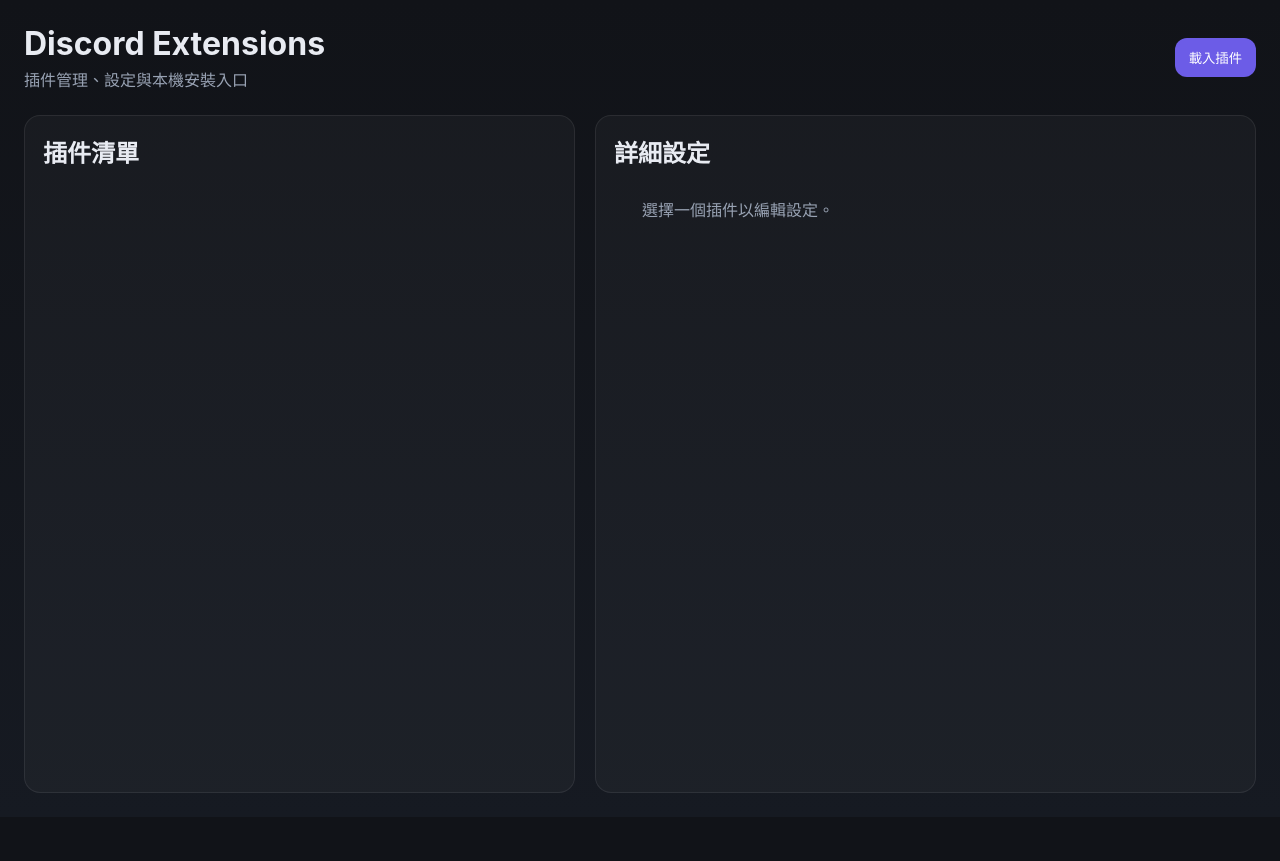
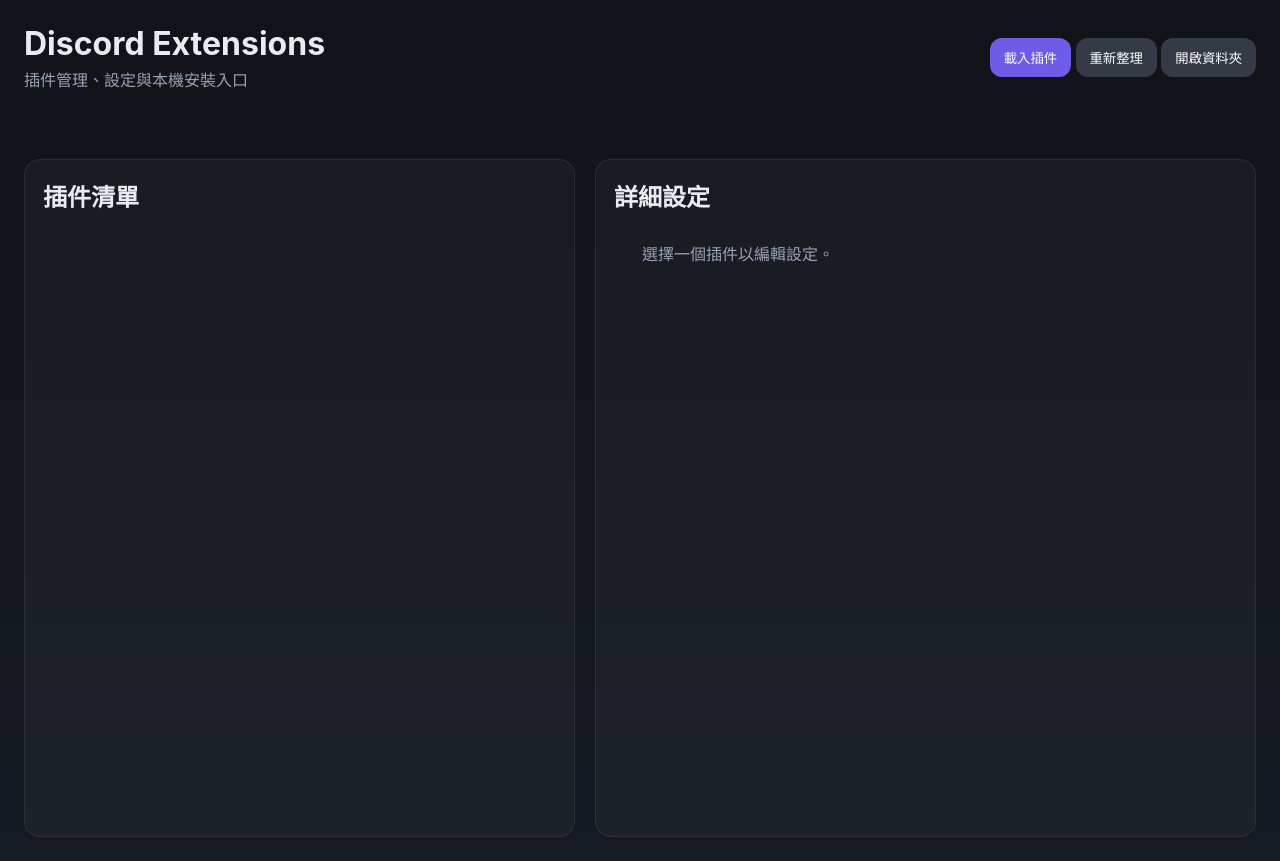
Before and after one commit to YanagiKH/Discord-Extensions, a website built with Vite: page src/renderer/index.html in a window 1280 px wide. Before the commit the page ends 817 px from the top, so only its background shows below. Built offline with nearby package versions, Linux system fonts and the light colour scheme.

Commit message:
Expose plugin import and workspace controls

```diff
--- a/src/renderer/index.html
+++ b/src/renderer/index.html
@@ -13,8 +13,14 @@
           <h1>Discord Extensions</h1>
           <p>插件管理、設定與本機安裝入口</p>
         </div>
-        <button id="importBtn" class="primary">載入插件</button>
+        <div class="toolbar">
+          <button id="importBtn" class="primary">載入插件</button>
+          <button id="refreshBtn" class="secondary">重新整理</button>
+          <button id="dataBtn" class="secondary">開啟資料夾</button>
+        </div>
       </header>
+
+      <p id="statusLine" class="detail-empty" style="min-height: auto; padding-top: 0;"></p>
 
       <main class="layout">
         <section class="panel">
```
